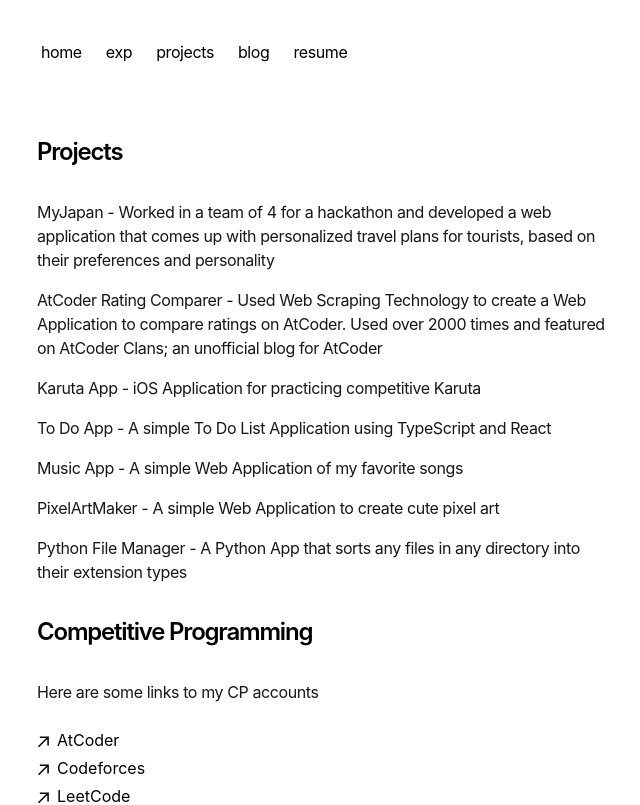
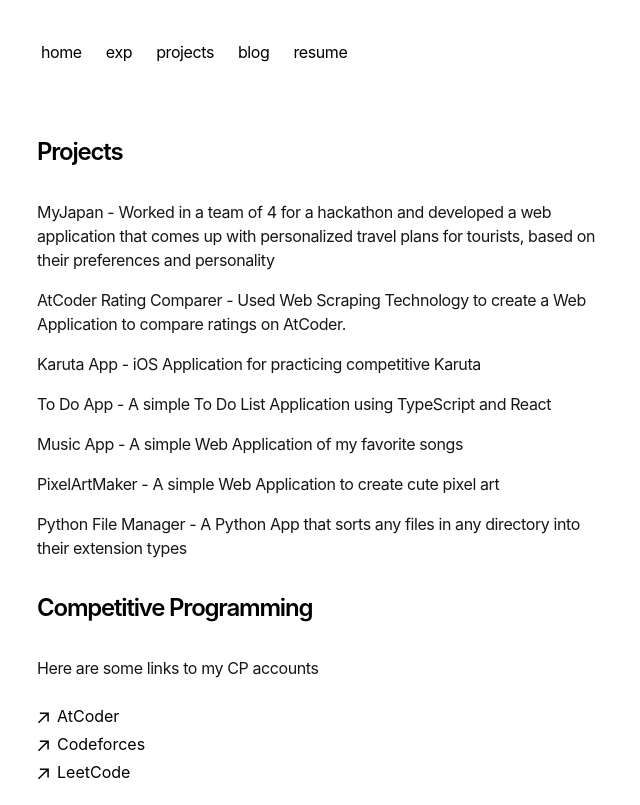
Before and after one commit to nobu-h-o/portfolio2025, a Next.js app: page /projects in a window 1280 px wide. Shown: the top 805 px of the page, without its empty margins (315-955 px from the left). Built offline with nearby package versions, Linux system fonts and the light colour scheme.

Commit message:
Update page.tsx

```diff
--- a/app/projects/page.tsx
+++ b/app/projects/page.tsx
@@ -33,7 +33,6 @@
                 <div className="w-full flex flex-col md:flex-row space-x-0 md:space-x-2">
                     <p className="text-neutral-900 dark:text-neutral-100 tracking-tight">
                         AtCoder Rating Comparer - Used Web Scraping Technology to create a Web Application to compare ratings on AtCoder.
-                        Used over 2000 times and featured on AtCoder Clans; an unofficial blog for AtCoder
                     </p>
                 </div>
             </Link>
```
